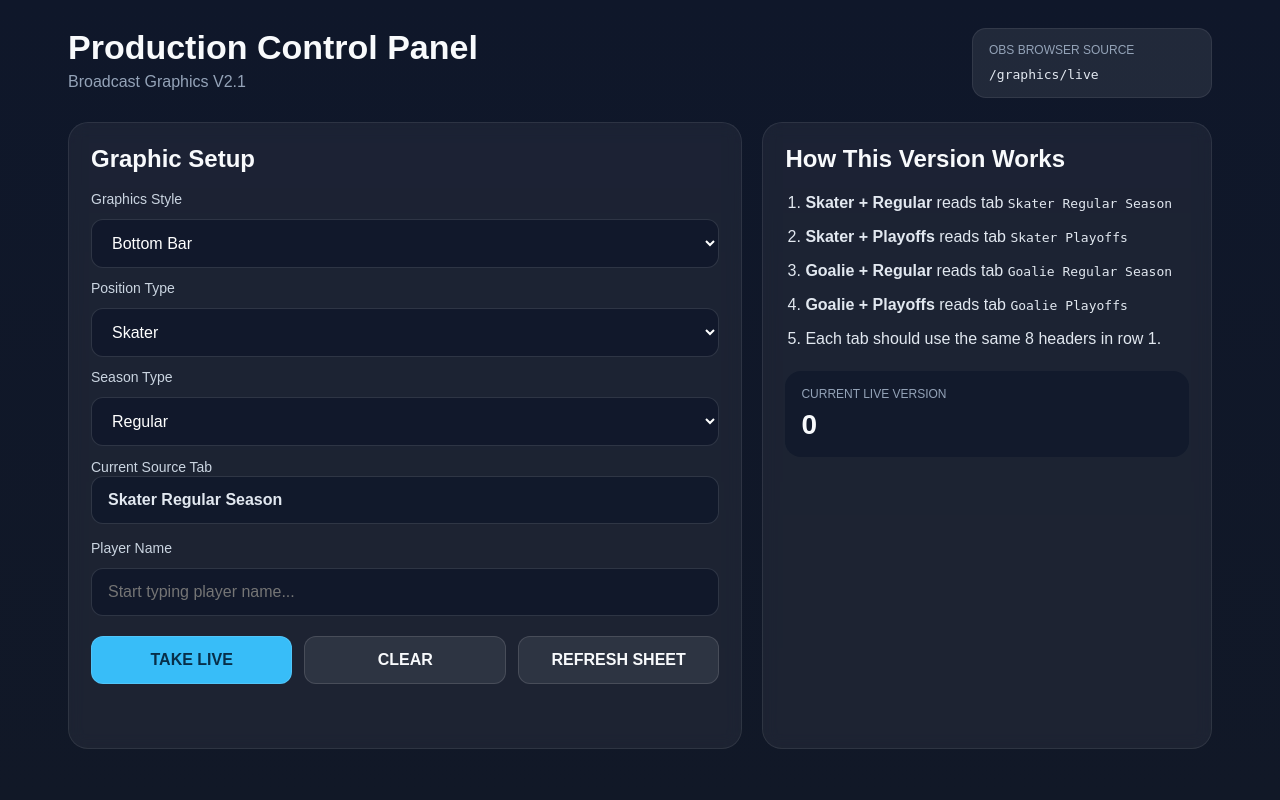
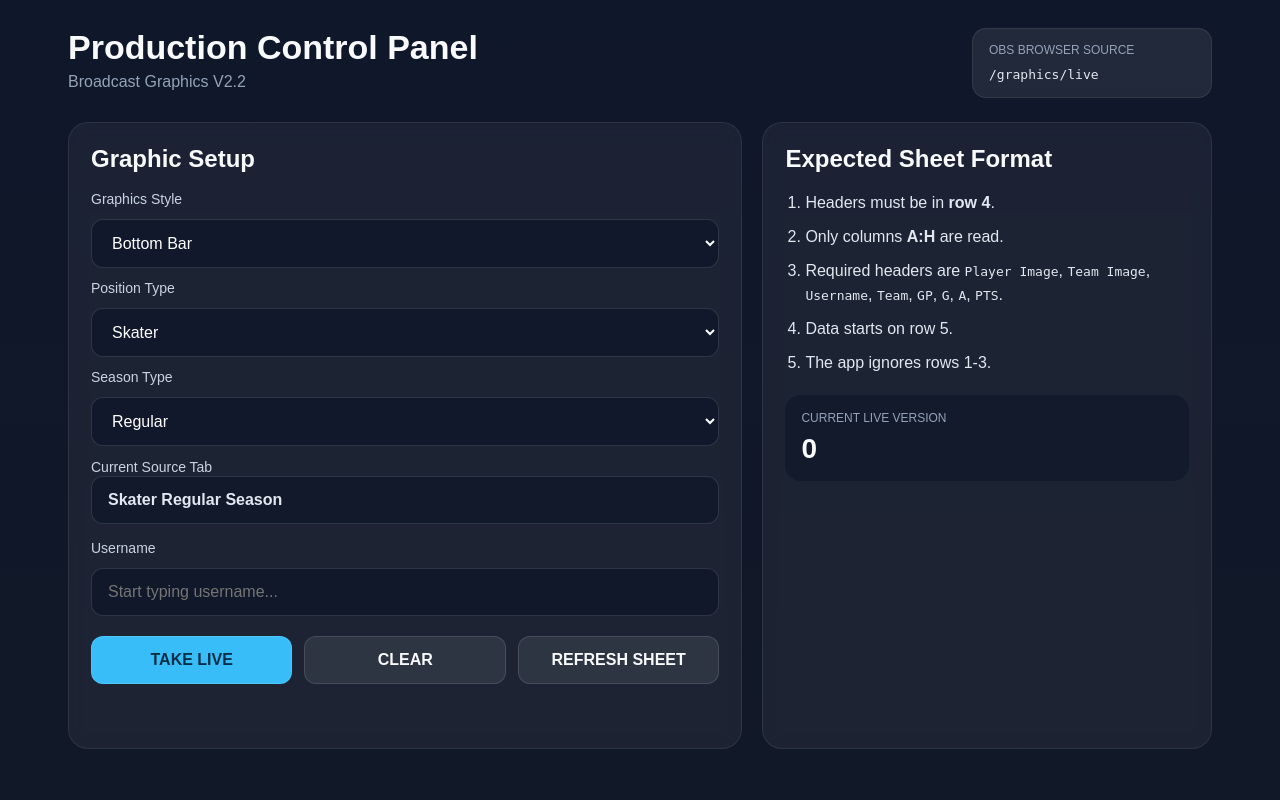
Before and after one commit to LoocTheFluke/blockey-production-tools, a FastAPI app: page / in a window 1280 px wide. Run offline with FastAPI, Linux system fonts and the light colour scheme; data that the repository does not hold is empty.

Commit message:
updated headers

```diff
--- a/main.py
+++ b/main.py
@@ -11,7 +11,7 @@ from typing import List, Dict, Any
 import gspread
 from google.oauth2.service_account import Credentials
 
-app = FastAPI(title="Broadcast Graphics V2.1")
+app = FastAPI(title="Broadcast Graphics V2.2")
 
 app.mount("/static", StaticFiles(directory="static"), name="static")
 templates = Jinja2Templates(directory="templates")
@@ -32,7 +32,7 @@ SCOPES = ["https://www.googleapis.com/auth/spreadsheets.readonly"]
 
 
 def normalize(text: str) -> str:
-    return (text or "").strip().lower()
+    return " ".join((text or "").replace("\u00A0", " ").strip().lower().split())
 
 
 def get_gsheet_client():
@@ -73,7 +73,7 @@ def get_worksheet_name(position_type: str, season_type: str) -> str:
 def get_all_players(worksheet_name: str) -> List[Dict[str, Any]]:
     sheet = get_worksheet(worksheet_name)
 
-    # Read only A:H, starting from row 4 headers
+    # Read only columns A:H, starting with headers in row 4
     values = sheet.get("A4:H")
 
     if not values or len(values) < 2:
@@ -113,10 +113,32 @@ def get_all_players(worksheet_name: str) -> List[Dict[str, Any]]:
     return records
 
 
+def search_players(query_text: str = "", position_type: str | None = None, season_type: str | None = None, limit: int = 10):
+    worksheet_name = get_worksheet_name(position_type or "Skater", season_type or "Regular")
+    records = get_all_players(worksheet_name)
+    q = normalize(query_text)
+
+    matches = []
+    for row in records:
+        name = row.get("Username", "")
+        team = row.get("Team", "")
+        if not q or q in normalize(name):
+            matches.append({
+                "player_name": name,
+                "team": team,
+                "worksheet_name": worksheet_name
+            })
+
+    matches.sort(key=lambda x: x["player_name"])
+    return matches[:limit]
+
+
 def find_player(player_name: str, worksheet_name: str):
     records = get_all_players(worksheet_name)
+    target = normalize(player_name)
+
     for row in records:
-        if normalize(row.get("Username")) == normalize(player_name):
+        if normalize(row.get("Username")) == target:
             return row
     return None
 
@@ -144,48 +166,19 @@ def build_player_payload(player_name: str, worksheet_name: str):
     }
 
 
-def search_players(query_text: str = "", position_type: str | None = None, season_type: str | None = None, limit: int = 10):
-    worksheet_name = get_worksheet_name(position_type or "Skater", season_type or "Regular")
-    records = get_all_players(worksheet_name)
-    q = normalize(query_text)
-
-    matches = []
-    for row in records:
-        name = row.get("Username", "")
-        team = row.get("Team", "")
-        if not q or q in normalize(name):
-            matches.append({
-                "player_name": name,
-                "team": team,
-                "worksheet_name": worksheet_name
-            })
-
-    matches.sort(key=lambda x: x["player_name"])
-    return matches[:limit]
-
-
-def find_player(player_name: str, worksheet_name: str):
-    records = get_all_players(worksheet_name)
-    for row in records:
-        if normalize(row.get("Player Name")) == normalize(player_name):
-            return row
-    return None
-
-
-
 @app.get("/", response_class=HTMLResponse)
 async def root(request: Request):
-    return templates.TemplateResponse("control_v2_1.html", {"request": request})
+    return templates.TemplateResponse("control_v2_2.html", {"request": request})
 
 
 @app.get("/control", response_class=HTMLResponse)
 async def control_page(request: Request):
-    return templates.TemplateResponse("control_v2_1.html", {"request": request})
+    return templates.TemplateResponse("control_v2_2.html", {"request": request})
 
 
 @app.get("/graphics/live", response_class=HTMLResponse)
 async def graphics_page(request: Request):
-    return templates.TemplateResponse("graphics_live_v2_1.html", {"request": request})
+    return templates.TemplateResponse("graphics_live_v2_2.html", {"request": request})
 
 
 @app.get("/api/live")
--- a/templates/control_v2_1.html
+++ b/templates/control_v2_2.html
@@ -4,14 +4,14 @@
   <meta charset="UTF-8" />
   <meta name="viewport" content="width=device-width, initial-scale=1.0" />
   <title>Production Control Panel</title>
-  <link rel="stylesheet" href="/static/styles_v2_1.css" />
+  <link rel="stylesheet" href="/static/styles_v2_2.css" />
 </head>
 <body class="control-body">
   <div class="control-shell">
     <div class="topbar">
       <div>
         <h1>Production Control Panel</h1>
-        <p class="sub">Broadcast Graphics V2.1</p>
+        <p class="sub">Broadcast Graphics V2.2</p>
       </div>
       <div class="obs-url">
         <span>OBS Browser Source</span>
@@ -48,16 +48,16 @@
             <div id="sheetPreview" class="sheet-preview">Skater Regular Season</div>
           </div>
 
-          <label>Player Name</label>
+          <label>Username</label>
           <div class="autocomplete">
-            <input type="text" name="player_name_1" id="player_name_1" placeholder="Start typing player name..." required />
+            <input type="text" name="player_name_1" id="player_name_1" placeholder="Start typing username..." required />
             <div class="suggestions" id="suggestions_1"></div>
           </div>
 
           <div id="player2Wrap" class="hidden">
-            <label>Player Name 2</label>
+            <label>Username 2</label>
             <div class="autocomplete">
-              <input type="text" name="player_name_2" id="player_name_2" placeholder="Start typing second player..." />
+              <input type="text" name="player_name_2" id="player_name_2" placeholder="Start typing second username..." />
               <div class="suggestions" id="suggestions_2"></div>
             </div>
           </div>
@@ -73,13 +73,13 @@
       </section>
 
       <section class="panel">
-        <h2>How This Version Works</h2>
+        <h2>Expected Sheet Format</h2>
         <ol class="notes">
-          <li><strong>Skater + Regular</strong> reads tab <code>Skater Regular Season</code></li>
-          <li><strong>Skater + Playoffs</strong> reads tab <code>Skater Playoffs</code></li>
-          <li><strong>Goalie + Regular</strong> reads tab <code>Goalie Regular Season</code></li>
-          <li><strong>Goalie + Playoffs</strong> reads tab <code>Goalie Playoffs</code></li>
-          <li>Each tab should use the same 8 headers in row 1.</li>
+          <li>Headers must be in <strong>row 4</strong>.</li>
+          <li>Only columns <strong>A:H</strong> are read.</li>
+          <li>Required headers are <code>Player Image</code>, <code>Team Image</code>, <code>Username</code>, <code>Team</code>, <code>GP</code>, <code>G</code>, <code>A</code>, <code>PTS</code>.</li>
+          <li>Data starts on row 5.</li>
+          <li>The app ignores rows 1-3.</li>
         </ol>
 
         <div class="live-box">
--- a/templates/graphics_live_v2_1.html
+++ b/templates/graphics_live_v2_2.html
@@ -4,7 +4,7 @@
   <meta charset="UTF-8" />
   <meta name="viewport" content="width=device-width, initial-scale=1.0" />
   <title>Live Graphic</title>
-  <link rel="stylesheet" href="/static/styles_v2_1.css" />
+  <link rel="stylesheet" href="/static/styles_v2_2.css" />
 </head>
 <body class="graphics-body">
   <div id="graphicsRoot"></div>
```
Also changed, not shown: README.md, static/styles_v2_2.css (renamed from static/styles_v2_1.css).
